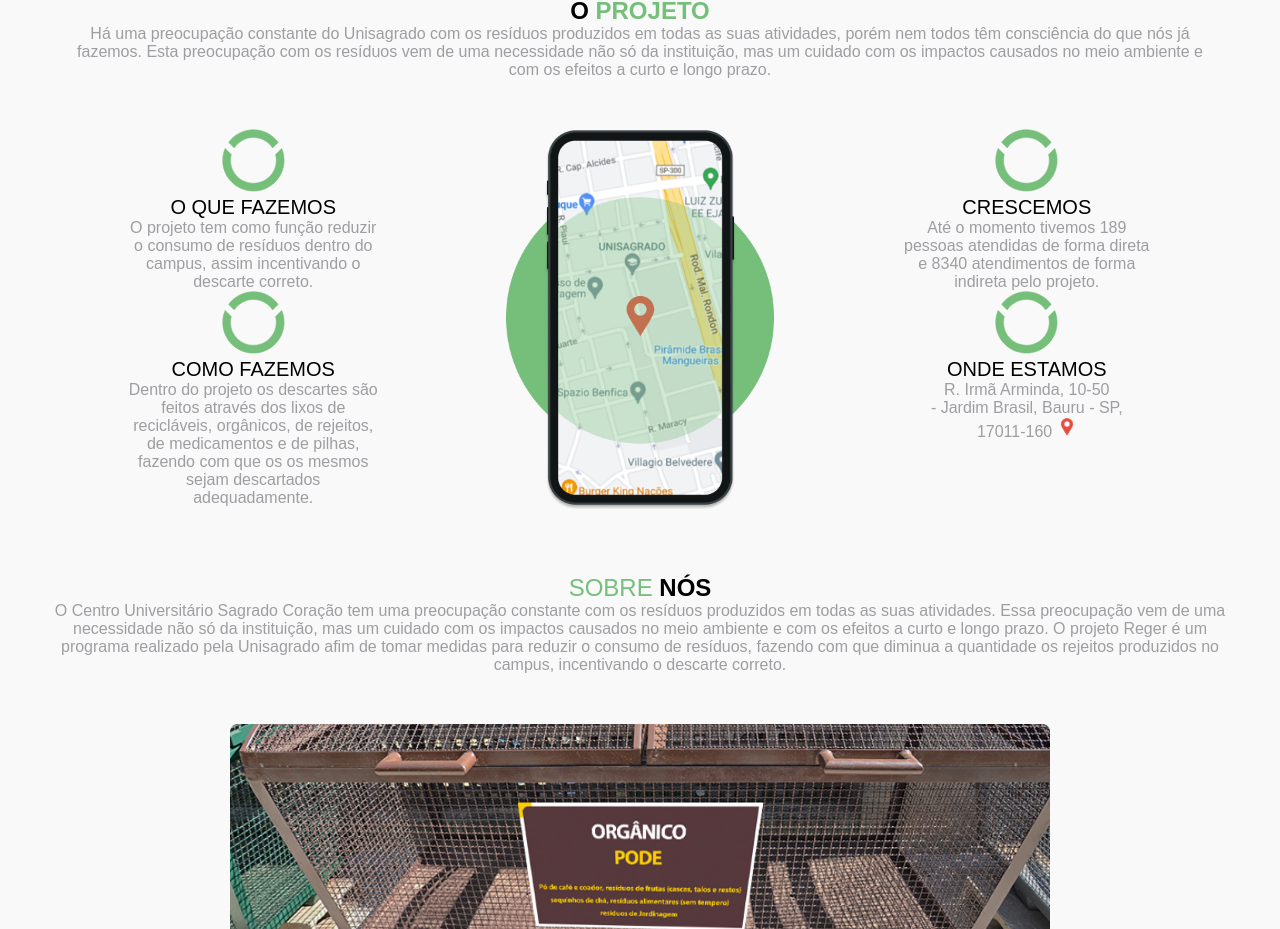
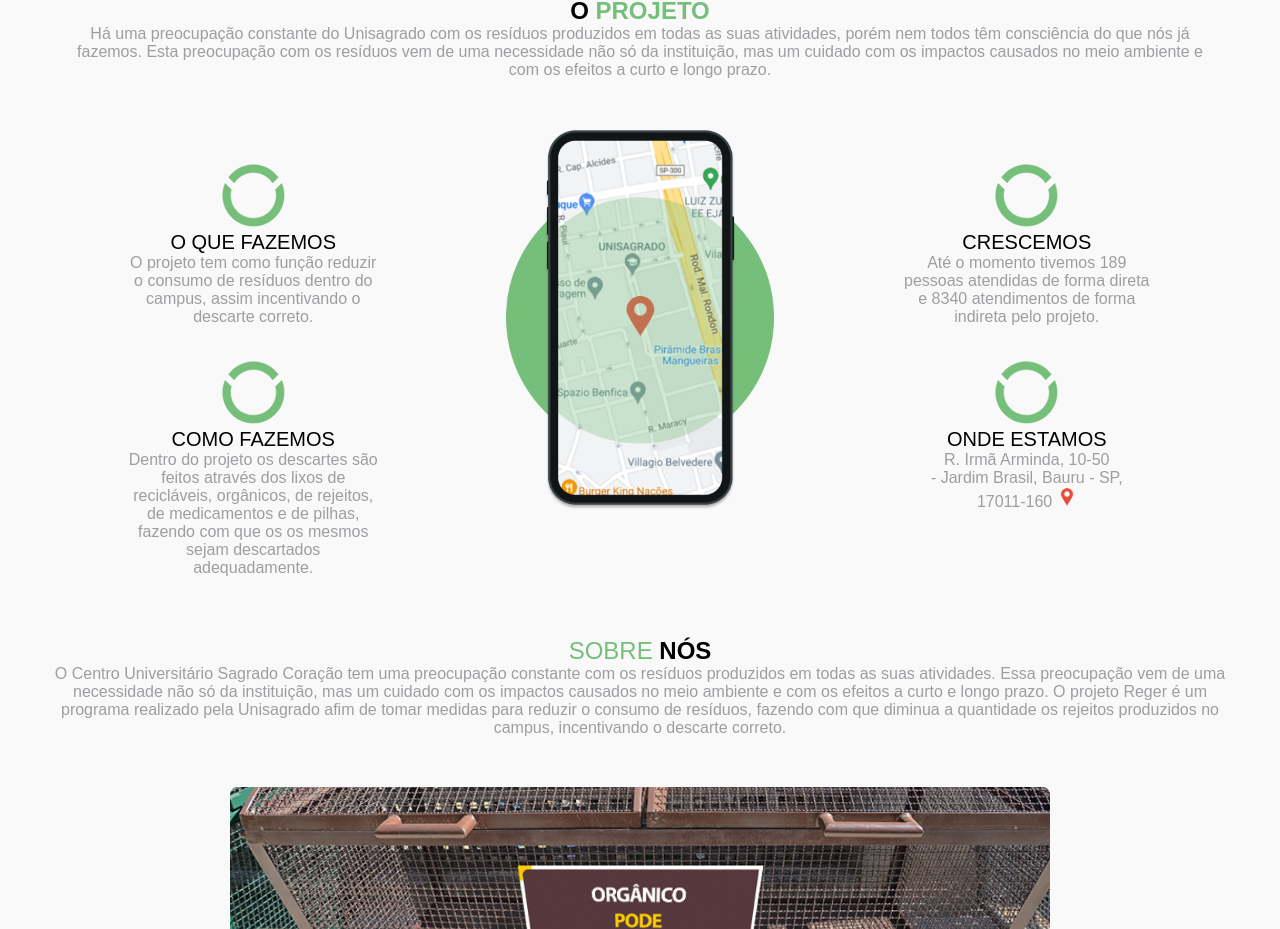
Before and after one commit to LipeGabriell/projeto-reger-host, a React (Vite) app in the folder frontend/: page / in a window 1280 px wide. Shown: the part 1093-2022 px from the top of the page. Built offline with nearby package versions, Linux system fonts and the light colour scheme; a web font is replaced by a local one.

Commit message:
atualizado espaço ✈✈🏦🏙

```diff
--- a/frontend/src/assets/Components/Containers/Projeto/projeto.css
+++ b/frontend/src/assets/Components/Containers/Projeto/projeto.css
@@ -1,6 +1,7 @@
 @import url("https://fonts.googleapis.com/css2?family=Gafata&display=swap");
 body {
   background-color: #F9F9F9;
+  overflow-x: hidden;
 }
 
 * {
@@ -68,8 +69,7 @@ section {
   #projeto #item1Projeto,
 #projeto #item2Projeto,
 #projeto #item3Projeto,
-#projeto #item4Projeto,
-#projeto #item1Projeto {
+#projeto #item4Projeto {
     margin-top: 30px;
     width: 100%;
     max-width: 90vw;
@@ -79,16 +79,14 @@ section {
   #projeto #item1Projeto > h2,
 #projeto #item2Projeto > h2,
 #projeto #item3Projeto > h2,
-#projeto #item4Projeto > h2,
-#projeto #item1Projeto > h2 {
+#projeto #item4Projeto > h2 {
     font-size: 20px;
     font-weight: 100;
   }
   #projeto #item1Projeto > p,
 #projeto #item2Projeto > p,
 #projeto #item3Projeto > p,
-#projeto #item4Projeto > p,
-#projeto #item1Projeto > p {
+#projeto #item4Projeto > p {
     font-size: 16px;
     font-weight: 100;
     color: #9E9DA2;
@@ -147,6 +145,7 @@ section {
 #projeto #item3Projeto,
 #projeto #item4Projeto,
 #projeto #item1Projeto {
+    padding-top: 35px;
     margin: 0px 10vw;
     width: 100%;
     max-width: 20vw;
--- a/frontend/src/assets/Components/Containers/Projeto/projeto.scss
+++ b/frontend/src/assets/Components/Containers/Projeto/projeto.scss
@@ -42,8 +42,7 @@
         #item1Projeto,
         #item2Projeto,
         #item3Projeto,
-        #item4Projeto,
-        #item1Projeto
+        #item4Projeto
         {
             margin-top: 30px;
             width: 100%;
@@ -146,6 +145,7 @@
         #item4Projeto,
         #item1Projeto
         {
+            padding-top: 35px;
             margin: 0px 10vw;
             width: 100%;
             max-width: 20vw;
```
